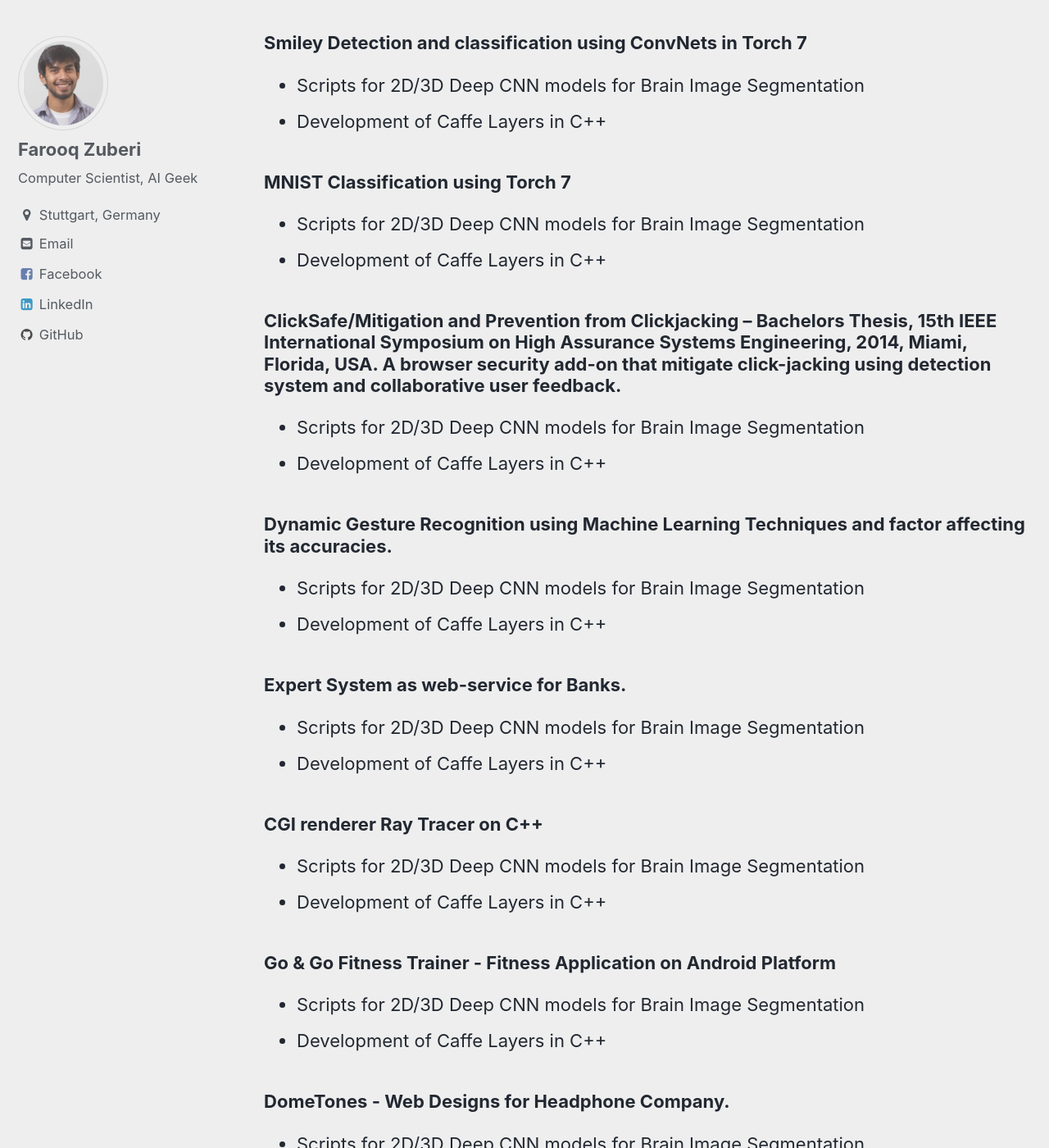
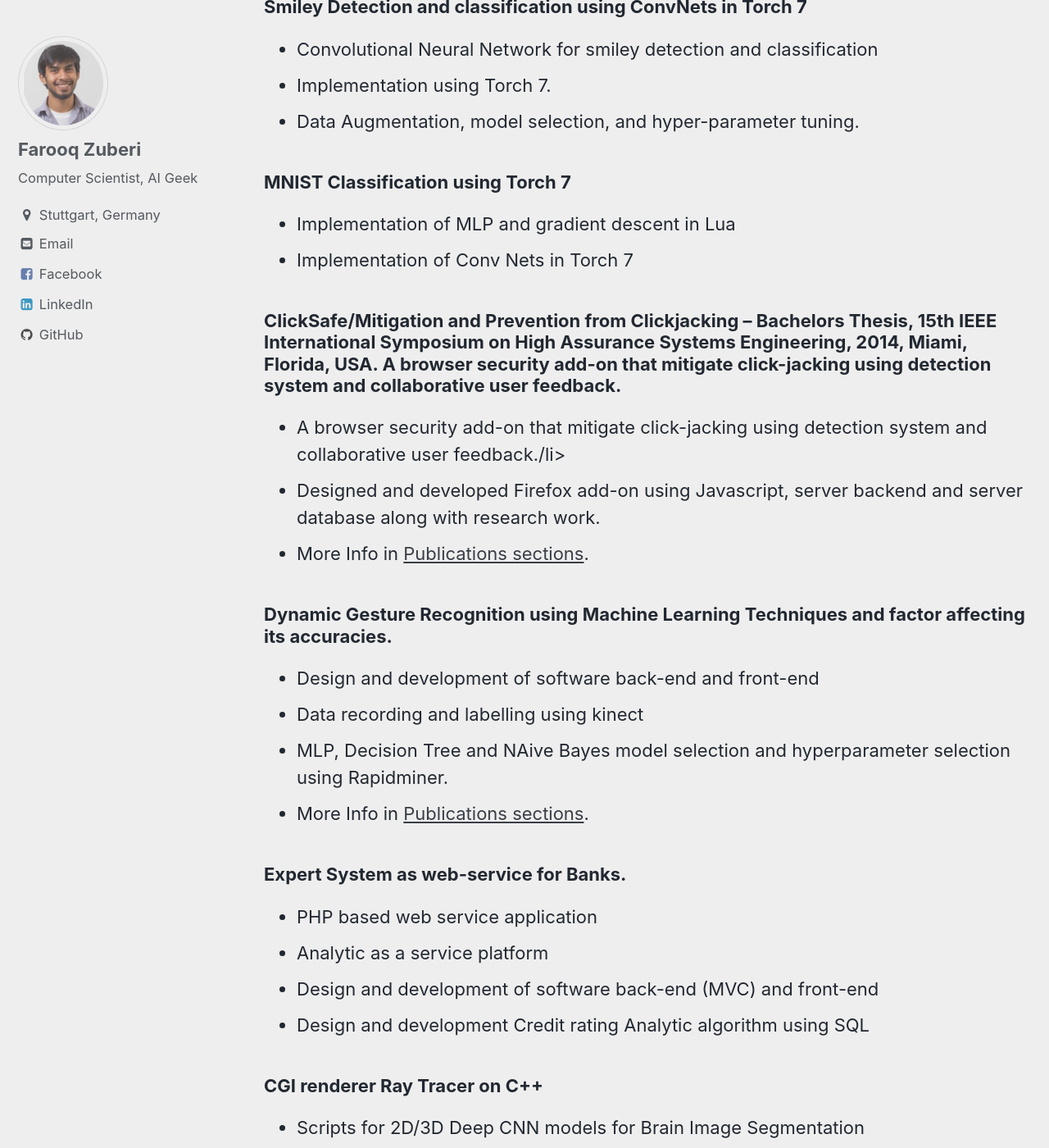
Before and after one commit to FarooqZuberi/FarooqZuberi.github.io, a Jekyll site: the page built from _pages/projects.html, in a window 1280 px wide and 1400 px high, scrolled down 3538 px. Shown: the whole window at 82% size. Built offline with Jekyll 4.4.1, drawn with Linux system fonts in a browser that asks for light colours; some of the changed text lies outside the part shown.

Commit message:
content update

```diff
--- a/_data/navigation.yml
+++ b/_data/navigation.yml
@@ -11,7 +11,7 @@ main:
   - title: "Blog"
     url: /blog/
   - title: "Idea Center"
-    url: //idea-center/
+    url: /idea-center/
   - title: "Learning Center"
     url: /learning-center/
 #  - title: "Quick-Start Guide"
--- a/_pages/learning_center.html
+++ b/_pages/learning_center.html
@@ -63,6 +63,8 @@ Tutorials and Lectures:</h2>
 </ul>
 </div>
 
+<h2>
+Related Blogs:</h2>
 {% for post in site.categories.Learning %}
   {% include archive-single.html %}
 {% endfor %}
--- a/_pages/projects.html
+++ b/_pages/projects.html
@@ -39,14 +39,13 @@ layout: single
 
 <h3>Basma Shopping List – Creative Chaos Android, IOS mobile application</h3>
 <ul>
-<li>Scripts for 2D/3D Deep CNN models for Brain Image Segmentation</li>
-<li>Development of Caffe Layers in C++</li>
+<li>Web services for Android and IOS mobile Applicaitons</li>
 </ul>
 
 <h3>NFC tag writer – Creative Chaos</h3>
 <ul>
-<li>Scripts for 2D/3D Deep CNN models for Brain Image Segmentation</li>
-<li>Development of Caffe Layers in C++</li>
+<li>NFC tag writer library for Java</li>
+<li>More details on Github Repo</li>
 </ul>
 
 <h2>Student Jobs:</h2>
@@ -97,32 +96,38 @@ layout: single
 
 <h3>Smiley Detection and classification using ConvNets in Torch 7</h3>
 <ul>
-<li>Scripts for 2D/3D Deep CNN models for Brain Image Segmentation</li>
-<li>Development of Caffe Layers in C++</li>
+<li>Convolutional Neural Network for smiley detection and classification</li>
+<li>Implementation using Torch 7.</li>
+<li>Data Augmentation, model selection, and hyper-parameter tuning.</li>
 </ul>
 
 <h3>MNIST Classification using Torch 7</h3>
 <ul>
-<li>Scripts for 2D/3D Deep CNN models for Brain Image Segmentation</li>
-<li>Development of Caffe Layers in C++</li>
+<li>Implementation of MLP and gradient descent in Lua</li>
+<li>Implementation of Conv Nets in Torch 7</li>
 </ul>
 
 <h3>ClickSafe/Mitigation and Prevention from Clickjacking – Bachelors Thesis, 15th IEEE International Symposium on High Assurance Systems Engineering, 2014, Miami, Florida, USA. A browser security add-on that mitigate click-jacking using detection system and collaborative user feedback.</h3>
 <ul>
-<li>Scripts for 2D/3D Deep CNN models for Brain Image Segmentation</li>
-<li>Development of Caffe Layers in C++</li>
+<li>A browser security add-on that mitigate click-jacking using detection system and collaborative user feedback./li>
+<li>Designed and developed Firefox add-on using Javascript, server backend and server database along with research work.</li>
+<li>More Info in <a href="https://farooqzuberi.github.io/research/">Publications sections</a>.</li>
 </ul>
 
 <h3>Dynamic Gesture Recognition using Machine Learning Techniques and factor affecting its accuracies.</h3>
 <ul>
-<li>Scripts for 2D/3D Deep CNN models for Brain Image Segmentation</li>
-<li>Development of Caffe Layers in C++</li>
+<li>Design and development of software back-end and front-end</li>
+<li>Data recording and labelling using kinect</li>
+<li>MLP, Decision Tree and NAive Bayes model selection and hyperparameter selection using Rapidminer.</li>
+<li>More Info in <a href="https://farooqzuberi.github.io/research/">Publications sections</a>.</li>
 </ul>
 
 <h3>Expert System as web-service for Banks.</h3>
 <ul>
-<li>Scripts for 2D/3D Deep CNN models for Brain Image Segmentation</li>
-<li>Development of Caffe Layers in C++</li>
+<li>PHP based web service application</li>
+<li>Analytic as a service platform</li>
+<li>Design and development of software back-end (MVC) and front-end</li>
+<li>Design and development Credit rating Analytic algorithm using SQL</li>
 </ul>
 
 <h3>CGI renderer Ray Tracer on C++</h3>
@@ -133,24 +138,16 @@ layout: single
 
 <h3>Go &amp; Go Fitness Trainer - Fitness Application on Android Platform</h3>
 <ul>
-<li>Scripts for 2D/3D Deep CNN models for Brain Image Segmentation</li>
-<li>Development of Caffe Layers in C++</li>
-</ul>
-
-<h3>DomeTones - Web Designs for Headphone Company.</h3>
-<ul>
-<li>Scripts for 2D/3D Deep CNN models for Brain Image Segmentation</li>
-<li>Development of Caffe Layers in C++</li>
-</ul>
-
-<h3>Cube Computation of Crime Rates of three cities</h3>
-<ul>
-<li>Scripts for 2D/3D Deep CNN models for Brain Image Segmentation</li>
-<li>Development of Caffe Layers in C++</li>
+<li>Java Android Application</li>
+<li>Fitness tracker using Google Maps Api</li>
+<li>BMI Calculator</li>
+<li>Design and development of the Application</li>
 </ul>
 
 <h3>Assassins Creed 2D Allegro Game</h3>
 <ul>
-<li>Scripts for 2D/3D Deep CNN models for Brain Image Segmentation</li>
-<li>Development of Caffe Layers in C++</li>
+<li>First Passion Project</li>
+<li>Game Development Using Allegro Library</li>
+<li>Designed, Storyboard and Developed the Game</li>
+<li>Art, theme, story and gameplay inspired from Ubisofts Assasins Creed</li>
 </ul>
```
Also changed, not shown: _posts/2017-11-22-First_Post.md (renamed from _posts/2016-07-20-First_Post.md, +1 -1 lines), _posts/2017-11-22-First_Test_post.md (deleted, +0 -14 lines), _posts/2018-01-22-Spatial_Networks.md (+4 -4 lines), _posts/2018-01-22-Urdu.md (+4 -2 lines), misc/applications/41/email.txt (added), 4 other files.
